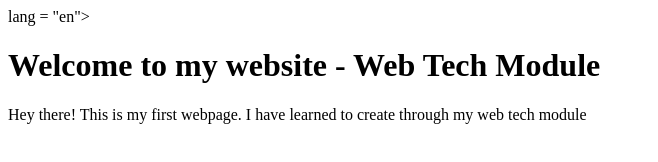
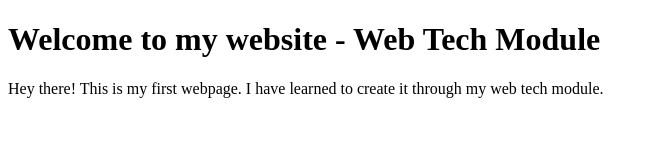
Before and after one commit to Sruthi1623/SET08101, a plain HTML site: page index.html in a window 1280 px wide. Shown: the whole page, without its empty margins (0-658 px from the left). Drawn offline with Linux system fonts and the light colour scheme.

Commit message:
Small Change 2

```diff
--- a/index.html
+++ b/index.html
@@ -1,11 +1,11 @@
 <!DOCTYPE html>
-<html> lang = "en">
 	<head>
 		<title> SET08101 - Web Tech </title>
 	</head>
 	<body >
+
 		<h1> Welcome to my website - Web Tech Module</h1>
-		<p> Hey there! This is my first webpage. I have learned to create through my web tech module </p>
+		<p> Hey there! This is my first webpage. I have learned to create it through my web tech module. </p>
 
 	</body>
 </html>
```
